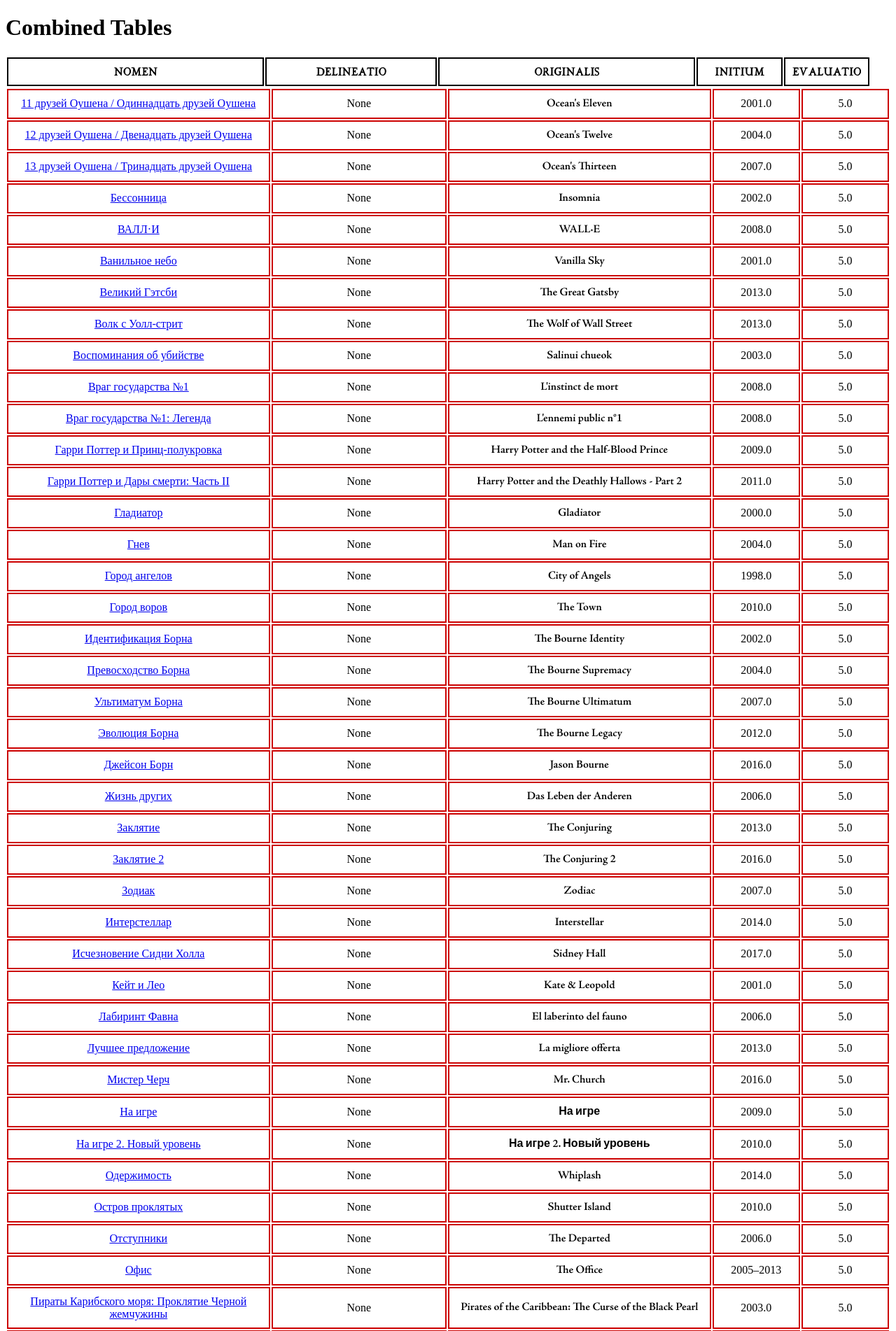
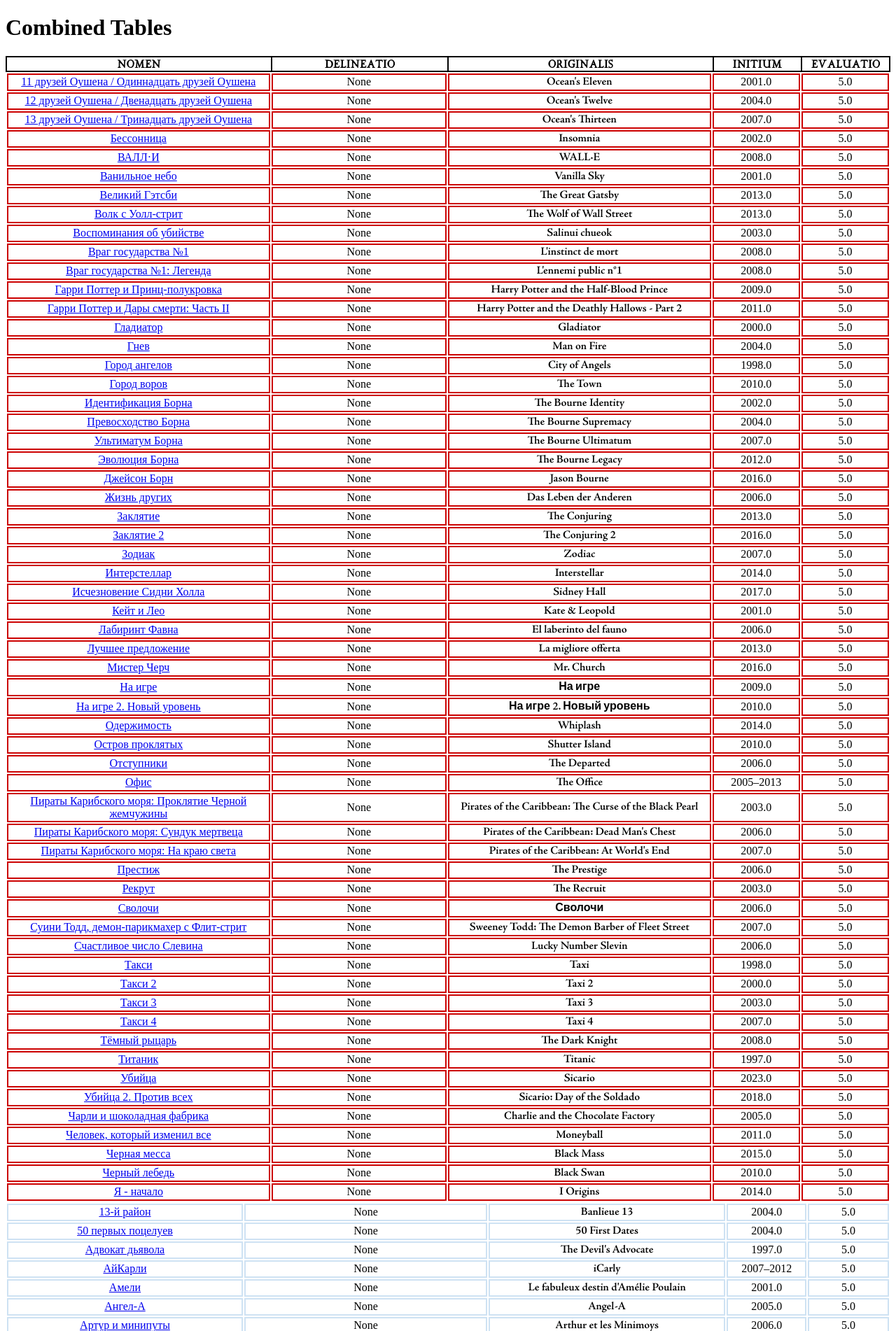
Before and after one commit to Akellest/XFiLM.github.io, a PHP site: page / in a window 1280 px wide. Shown: the top 1902 px of the page at 70% size. Run offline with PHP 8.4, Linux system fonts and the light colour scheme; lists and menus that the app fills with data are empty.

Commit message:
update html

```diff
--- a/styles.css
+++ b/styles.css
@@ -15,14 +15,14 @@
 @font-face {
     font-family: 'AdobeJenson';
     src: url('fonts/AJensonPro-Lt.ttf') format('truetype');
-    font-weight: 300; /* Легкий шрифт */
+    font-weight: 300;
     font-style: normal;
 }
 
 @font-face {
     font-family: 'AdobeJenson';
     src: url('fonts/AJensonPro-LtIt.ttf') format('truetype');
-    font-weight: bold; /* Убедитесь, что это корректно */
+    font-weight: bold;
     font-style: italic;
 }
 
@@ -47,9 +47,9 @@
     font-style: normal;
 }
 
-.table {
+.table, .header-table {
     border-collapse: collapse;
-    width: 100%; /* Занять всю ширину контейнера */
+    width: 100%;
     margin-bottom: 0px;
     margin-top: 0px;
 }
@@ -60,7 +60,7 @@
 
 .table td, .table th, .header-table th {
     border: 2px solid;
-    padding: 10px;
+    /*padding: 10px;*/
     text-align: center;
     vertical-align: middle;
 }
```
